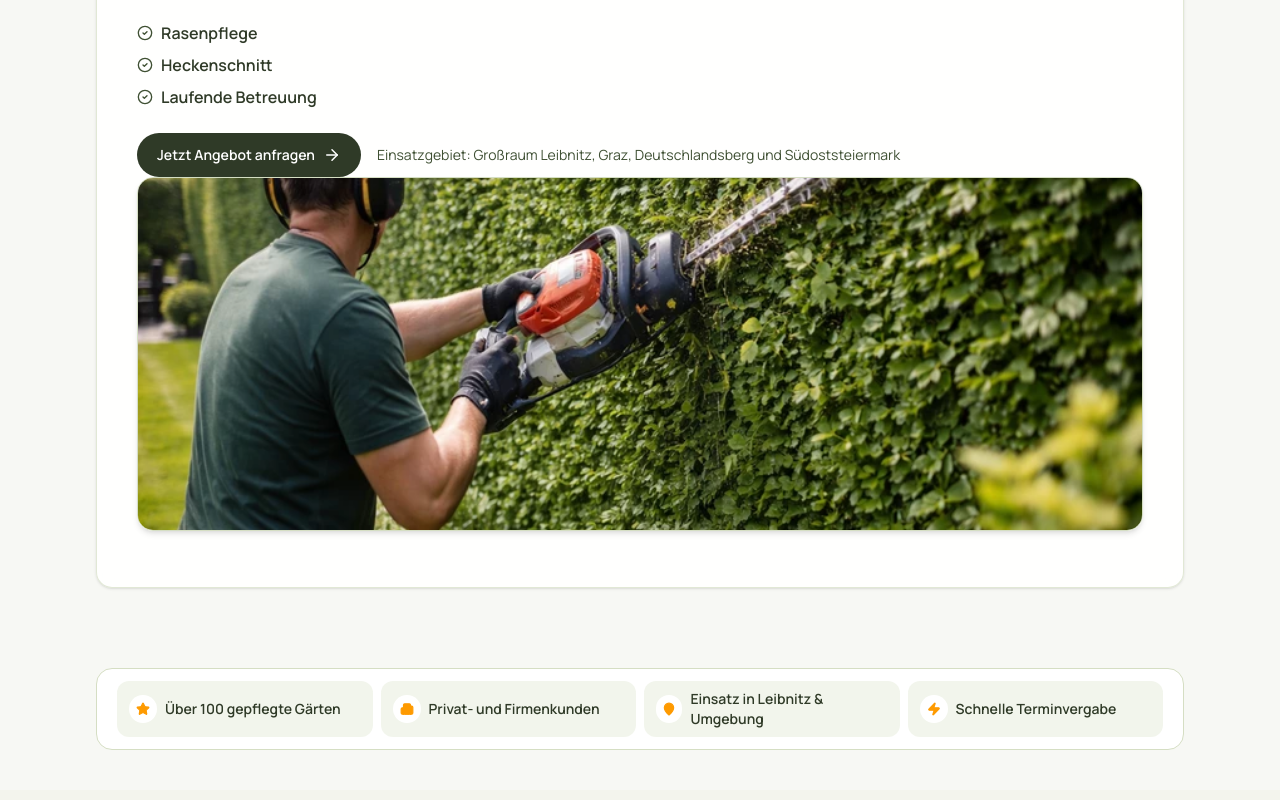
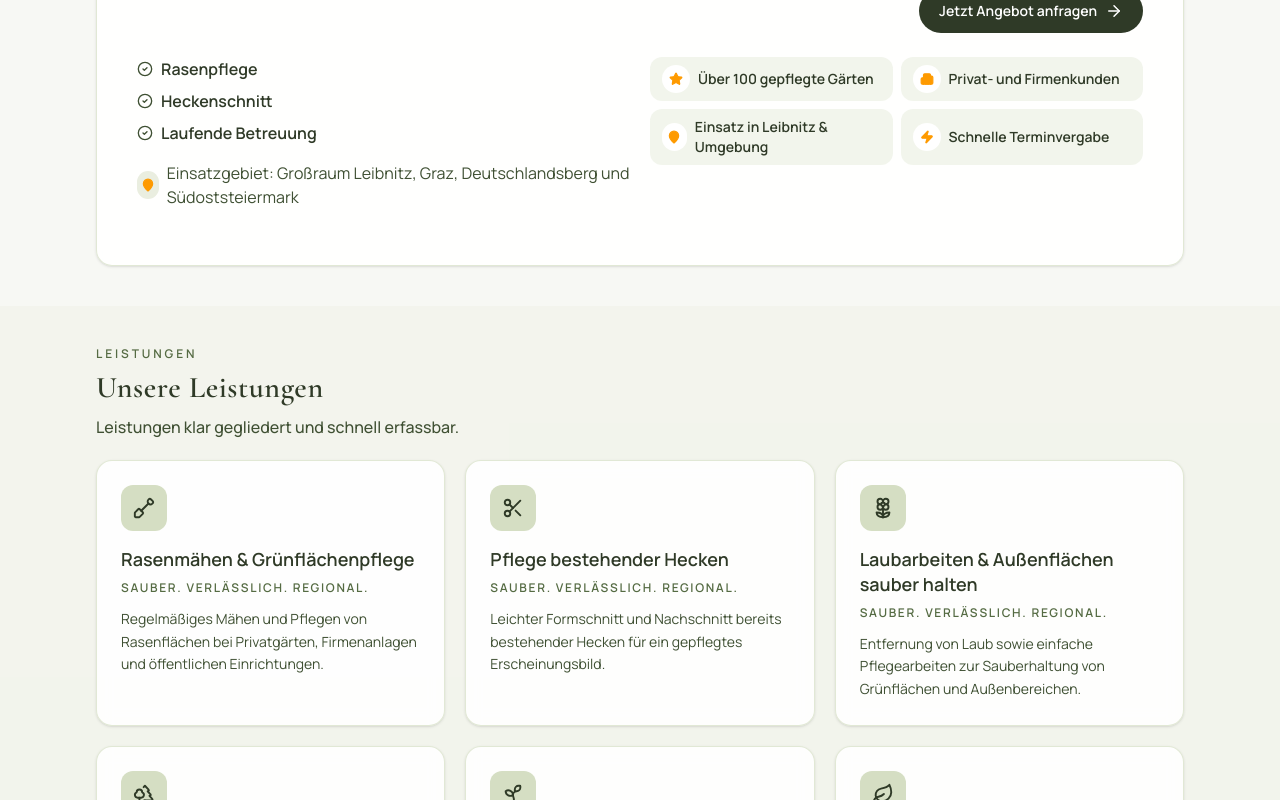
Before and after one commit to tipicoUEFN/gartenfirma, a React (Vite) app: page / in a window 1280 px wide. Shown: the part 340-1140 px from the top of the page. Built offline with nearby package versions, Linux system fonts and the light colour scheme.

Commit message:
home: restructure hero card layout per requested CTA and badge placement

```diff
--- a/src/components/PageHero.jsx
+++ b/src/components/PageHero.jsx
@@ -3,9 +3,9 @@ function PageHero({ eyebrow, title, text, children, imageSrc, imageAlt, imageSrc
     <section className="section-spacing pt-6 sm:pt-8 lg:pt-10">
       <div className="container-width">
         <div className="reveal glass-card overflow-hidden px-6 py-10 sm:px-10 sm:py-14">
-          <div className={imageSrc ? 'grid gap-8 lg:grid-cols-[1.1fr_0.9fr] lg:items-center' : ''}>
+          <div className={imageSrc || imageContent ? 'grid gap-8 lg:grid-cols-[1.1fr_0.9fr] lg:items-center' : ''}>
             <div>
-              <p className="mb-4 text-xs font-semibold uppercase tracking-[0.22em] text-olive-600">{eyebrow}</p>
+              {eyebrow ? <p className="mb-4 text-xs font-semibold uppercase tracking-[0.22em] text-olive-600">{eyebrow}</p> : null}
               <h1 className="headline max-w-4xl text-3xl font-semibold text-olive-800 sm:text-4xl lg:text-5xl">{title}</h1>
               <p className="mt-5 max-w-2xl text-sm font-medium leading-relaxed text-olive-700 sm:text-base">{text}</p>
               {children ? <div className="mt-8">{children}</div> : null}
--- a/src/pages/HomePage.jsx
+++ b/src/pages/HomePage.jsx
@@ -2,7 +2,6 @@ import { ArrowRight, Building2, CalendarCheck, CheckCircle2, Clock3, Flower2, Le
 import { useTranslation } from 'react-i18next'
 import { Link } from 'react-router-dom'
 import CTASection from '../components/CTASection'
-import HeroSlider from '../components/HeroSlider'
 import LocalBusinessSchema from '../components/LocalBusinessSchema'
 import PageHero from '../components/PageHero'
 import ReferenceCard from '../components/ReferenceCard'
@@ -12,7 +11,7 @@ import ServiceCard from '../components/ServiceCard'
 import TrustCard from '../components/TrustCard'
 import { businessData } from '../config/businessData'
 import { locationPages } from '../config/locationPages'
-import { heroSlides, referenceProjects } from '../config/imageLibrary'
+import { referenceProjects } from '../config/imageLibrary'
 
 function HomePage() {
   const { t } = useTranslation()
@@ -115,11 +114,23 @@ function HomePage() {
       <LocalBusinessSchema />
 
       <PageHero
-        eyebrow={t('homeExtras.heroEyebrow')}
+        eyebrow=""
         title={t('homeExtras.heroTitle')}
         text={t('homeExtras.heroText')}
-        imageContent={<HeroSlider slides={heroSlides} />}
       >
+        <div className="space-y-6">
+          <div className="flex justify-end">
+            <Link
+              to="/kontakt"
+              className="inline-flex w-full items-center justify-center gap-2 rounded-full bg-olive-800 px-5 py-3 text-sm font-semibold text-white transition hover:bg-anthracite-900 sm:w-auto"
+            >
+              {t('cta.button')}
+              <ArrowRight size={18} />
+            </Link>
+          </div>
+
+          <div className="grid gap-5 lg:grid-cols-2 lg:items-start">
+            <div>
               <ul className="space-y-2 text-sm font-semibold text-olive-800 sm:text-base">
                 {heroServiceList.map((item) => (
                   <li key={item} className="flex items-center gap-2">
@@ -128,23 +139,15 @@ function HomePage() {
                   </li>
                 ))}
               </ul>
+              <div className="mt-4 inline-flex items-center gap-2 text-sm text-olive-700 sm:text-base">
+                <span className="inline-flex h-7 w-7 items-center justify-center rounded-full bg-olive-100 text-amber-500">
+                  <MapPin size={14} fill="currentColor" />
+                </span>
+                <span>{t('home.hero.serviceArea')}: {t('common.serviceAreaValue')}</span>
+              </div>
+            </div>
 
-        <div className="mt-6 flex flex-wrap items-center gap-4">
-          <Link
-            to="/kontakt"
-            className="inline-flex w-full items-center justify-center gap-2 rounded-full bg-olive-800 px-5 py-3 text-sm font-semibold text-white transition hover:bg-anthracite-900 sm:w-auto"
-          >
-            {t('cta.button')}
-            <ArrowRight size={18} />
-          </Link>
-          <span className="text-sm text-olive-700">{t('home.hero.serviceArea')}: {t('common.serviceAreaValue')}</span>
-        </div>
-      </PageHero>
-
-      <section className="section-spacing pt-0 pb-2 sm:pb-3 lg:pb-4">
-        <div className="container-width">
-          <div className="rounded-2xl border border-olive-200 bg-white px-4 py-3 sm:px-5">
-            <div className="grid gap-2 md:grid-cols-2 xl:grid-cols-4">
+            <div className="grid gap-2 sm:grid-cols-2">
               {heroTrustItems.map((item) => {
                 const Icon = item.icon
                 return (
@@ -159,7 +162,7 @@ function HomePage() {
             </div>
           </div>
         </div>
-      </section>
+      </PageHero>
 
       <section className="section-spacing pt-2 sm:pt-3 lg:pt-4 bg-olive-100/40">
         <div className="container-width">
```
Lines whose indentation alone changed are shown as unchanged.
